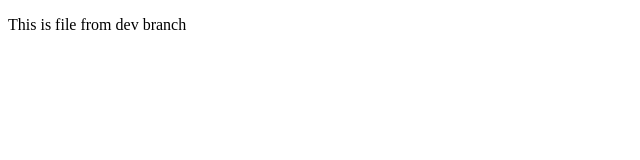
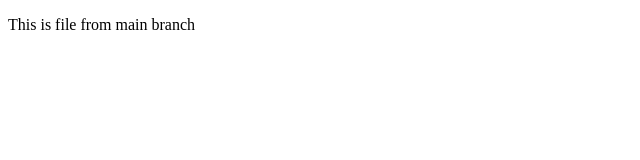
Before and after one commit to ivorobey/gl_devops_camp, a plain HTML site: page task9/forjenkins/index.html in a window 1280 px wide. Shown: the full height of the page, 0-640 px from the left. Drawn offline with Linux system fonts and the light colour scheme.

Commit message:
Update index.html

```diff
--- a/task9/forjenkins/index.html
+++ b/task9/forjenkins/index.html
@@ -4,6 +4,6 @@
     <title>Devops BaseCamp</title>
   </head>
   <body>
-    <p>This is file from dev branch</p>
+    <p>This is file from main branch</p>
   </body>
 </html>
```
